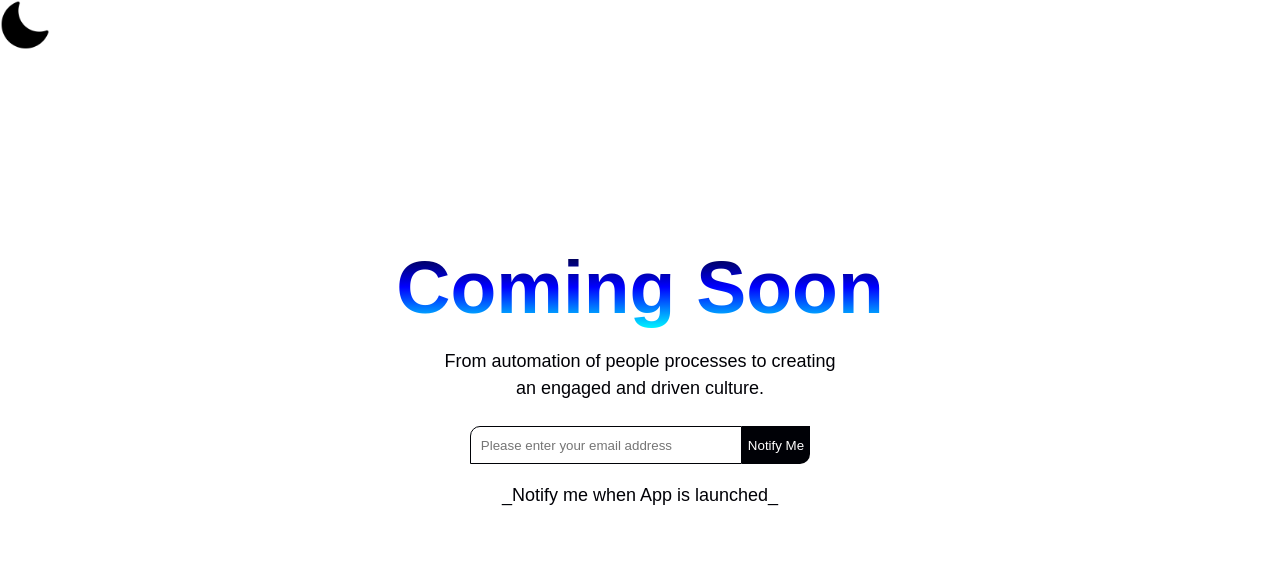
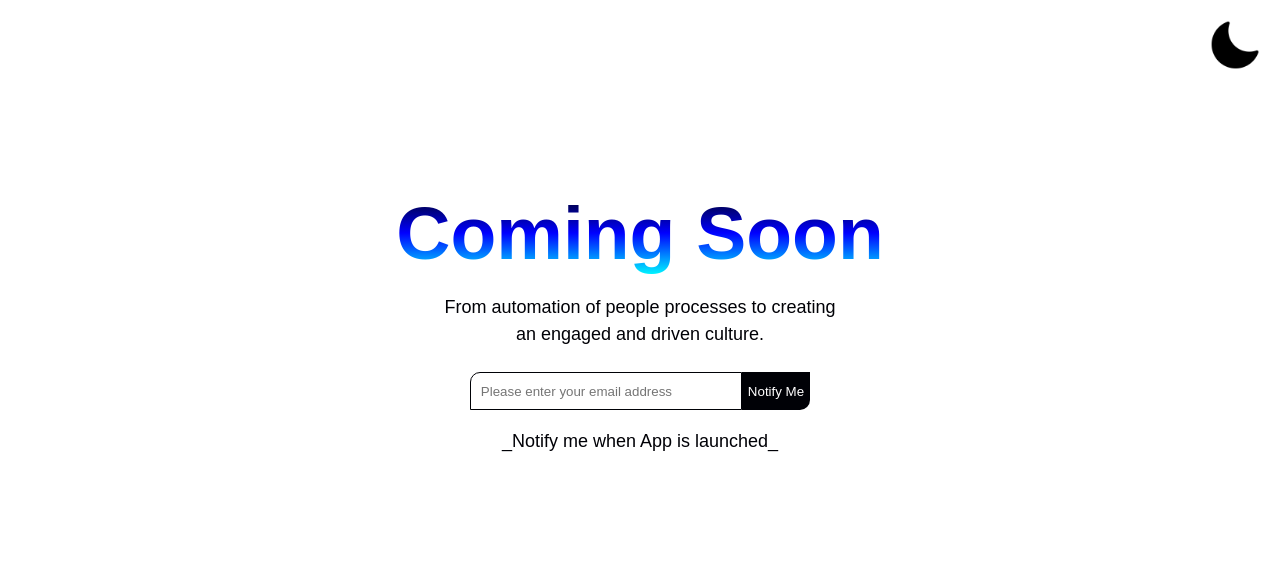
Before and after one commit to Subhankarkarmakar/Coming-soon-page, a plain HTML site: page index.html in a window 1280 px wide. Drawn offline with Linux system fonts and the light colour scheme.

Commit message:
Coming Soon Final

```diff
--- a/style.css
+++ b/style.css
@@ -9,6 +9,10 @@
 #icon{
     width: 50px;
     cursor: pointer;
+    position: fixed;
+    top: 20px;
+    right: 20px;
+    z-index: 1;
 }
 
 body {
```
